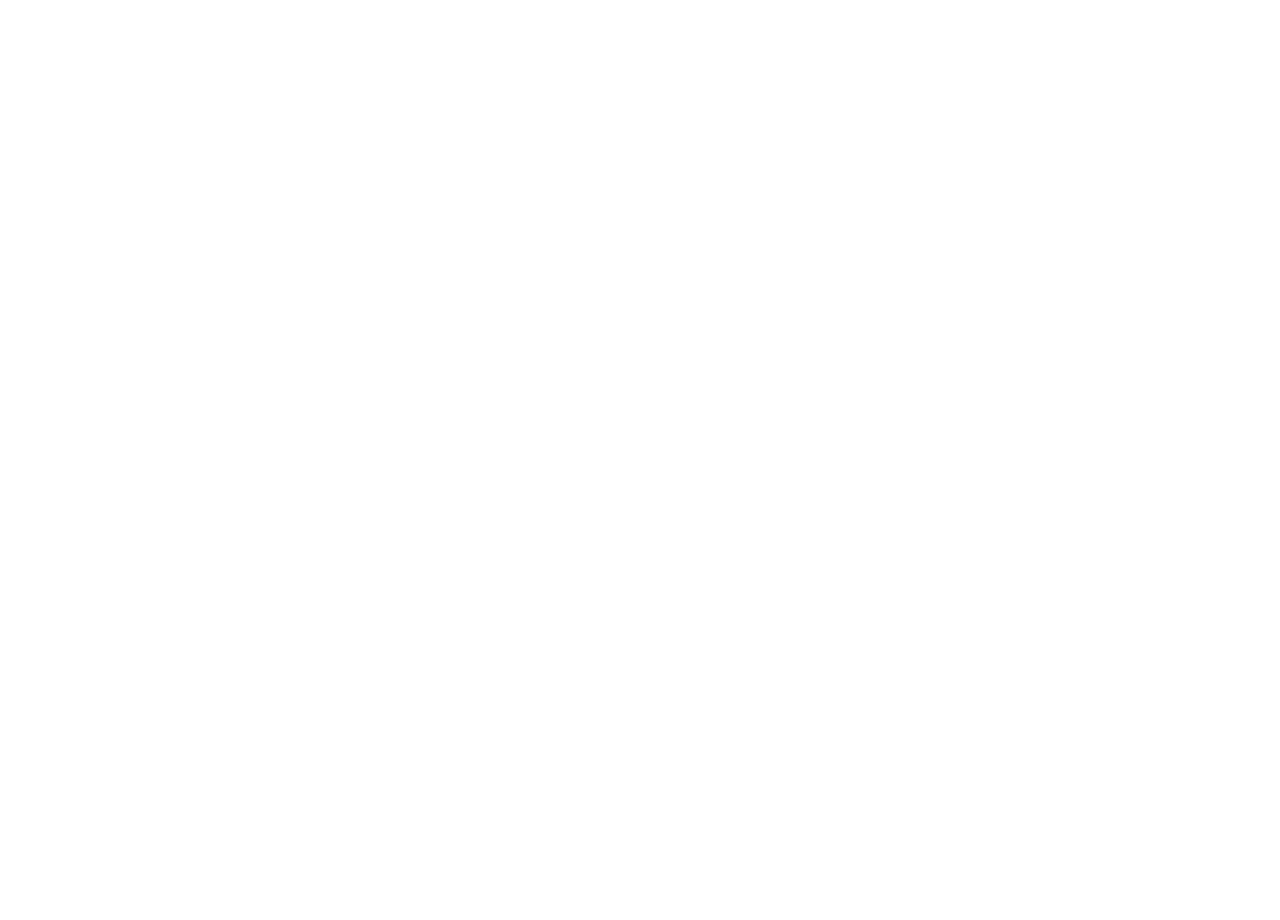
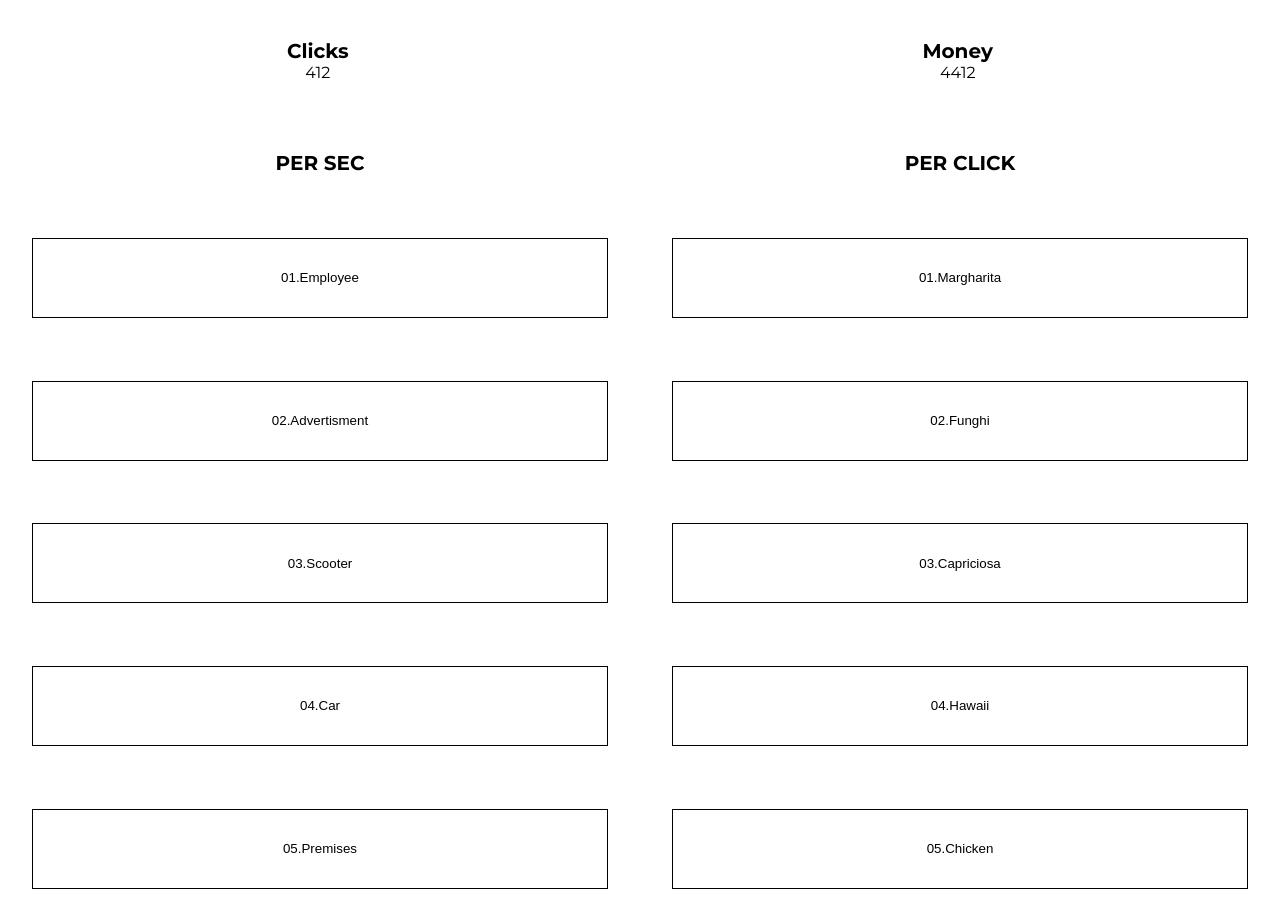
Before and after one commit to jedrzejbor/pizza-clicker, a React (Create React App) app: page / in a window 1280 px wide. Shown: the part 680-1600 px from the top of the page. Before the commit the page ends 800 px from the top, so only its background shows below. Built offline with nearby package versions, Linux system fonts and the light colour scheme.

Commit message:
End coding look app

```diff
--- a/src/components/atoms/button/Button.js
+++ b/src/components/atoms/button/Button.js
@@ -4,12 +4,12 @@ import styled from "styled-components";
 const ButtonAll = styled.button`
   background-color: #fff;
   border: 1px solid black;
-  height: 50px;
-  width: 45%;
+  height: 10%;
+  width: 90%;
 `;
 
 const Button = ({ name }) => {
-  return <ButtonAll>{name}</ButtonAll>;
+  return <ButtonAll> {name} </ButtonAll>;
 };
 
 export default Button;
--- a/src/components/atoms/title/Title.js
+++ b/src/components/atoms/title/Title.js
@@ -1,7 +1,9 @@
 import React from "react";
 import styled from "styled-components";
 
-const TitleName = styled.h2``;
+const TitleName = styled.h2`
+  font-size: 2rem;
+`;
 
 const Title = ({ titleName }) => {
   return <TitleName>{titleName}</TitleName>;
--- a/src/components/organisms/GamePanel/GamePanel.js
+++ b/src/components/organisms/GamePanel/GamePanel.js
@@ -15,8 +15,11 @@ const WrapperButton = styled.div`
   align-items: center;
 `;
 const WrapperPizza = styled.div`
-  height: 85%;
+  height: 70%;
   width: 100%;
+  display: flex;
+  justify-content: center;
+  align-items: center;
 `;
 
 const PizzaClicker = styled.img`
@@ -24,10 +27,23 @@ const PizzaClicker = styled.img`
   width: 80%;
 `;
 const WrapperPizzaStats = styled.div`
-  height: 30%;
+  height: 15%;
   width: 100%;
+  display: flex;
+  justify-content: space-around;
+  align-items: center;
 `;
-const GamePanel = ({ name, titleName }) => {
+
+const WrapperOneStat = styled.div`
+  display: flex;
+  flex-direction: column;
+  justify-content: center;
+  align-items: center;
+`;
+
+const Number = styled.p``;
+
+const GamePanel = () => {
   return (
     <Wrapper>
       <WrapperButton>
@@ -36,11 +52,17 @@ const GamePanel = ({ name, titleName }) => {
       </WrapperButton>
       <WrapperPizza>
         <PizzaClicker src={pizza} />
-        <WrapperPizzaStats>
+      </WrapperPizza>
+      <WrapperPizzaStats>
+        <WrapperOneStat>
           <Title titleName="Clicks" />
+          <Number>412</Number>
+        </WrapperOneStat>
+        <WrapperOneStat>
           <Title titleName="Money" />
-        </WrapperPizzaStats>
-      </WrapperPizza>
+          <Number>4412</Number>
+        </WrapperOneStat>
+      </WrapperPizzaStats>
     </Wrapper>
   );
 };
--- a/src/components/organisms/UpgradePanel/UpgradePanel.js
+++ b/src/components/organisms/UpgradePanel/UpgradePanel.js
@@ -1,10 +1,103 @@
 import React from "react";
 import styled from "styled-components";
+import Button from "../../atoms/button/Button";
+import Title from "../../atoms/title/Title";
 
-const Wrapper = styled.div``;
+const optionsSec = [
+  {
+    id: 0,
+    number: "01.",
+    title: "Employee",
+  },
+  {
+    id: 1,
+    number: "02.",
+    title: "Advertisment",
+  },
+  {
+    id: 2,
+    number: "03.",
+    title: "Scooter",
+  },
+  {
+    id: 3,
+    number: "04.",
+    title: "Car",
+  },
+  {
+    id: 4,
+    number: "05.",
+    title: "Premises",
+  },
+];
+const optionsClick = [
+  {
+    id: 0,
+    number: "01.",
+    title: "Margharita",
+  },
+  {
+    id: 1,
+    number: "02.",
+    title: "Funghi",
+  },
+  {
+    id: 2,
+    number: "03.",
+    title: "Capriciosa",
+  },
+  {
+    id: 3,
+    number: "04.",
+    title: "Hawaii",
+  },
+  {
+    id: 4,
+    number: "05.",
+    title: "Chicken",
+  },
+];
+
+const Wrapper = styled.div`
+  height: 100vh;
+  width: 100vw;
+  display: flex;
+`;
+
+const SecondWrapper = styled.div`
+  height: 100%;
+  width: 50%;
+  display: flex;
+  flex-direction: column;
+  justify-content: space-around;
+  align-items: center;
+`;
+const ClickWrapper = styled.div`
+  height: 100%;
+  width: 50%;
+  display: flex;
+  flex-direction: column;
+  justify-content: space-around;
+  align-items: center;
+`;
 
 const UpgradePanel = () => {
-  return <Wrapper></Wrapper>;
+  return (
+    <Wrapper>
+      <SecondWrapper>
+        <Title titleName="PER SEC" />
+        {optionsSec.map(({ id, number, title }) => {
+          return <Button key={id} name={number + title} />;
+        })}
+      </SecondWrapper>
+      <ClickWrapper>
+        <Title titleName="PER CLICK" />
+        {optionsClick.map(({ id, number, title }) => {
+          return <Button key={id} name={number + title} />;
+        })}
+      </ClickWrapper>
+    </Wrapper>
+  );
 };
 
 export default UpgradePanel;
```
